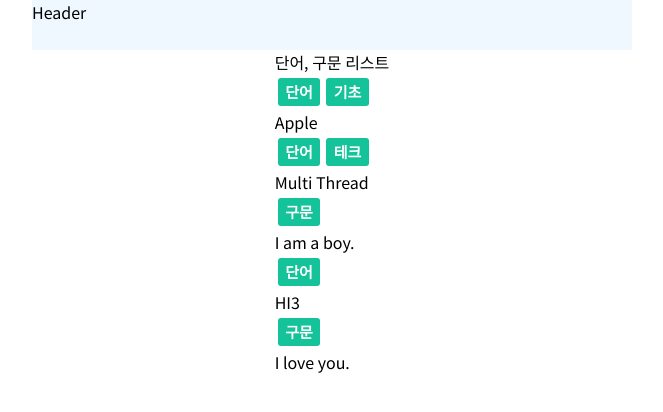
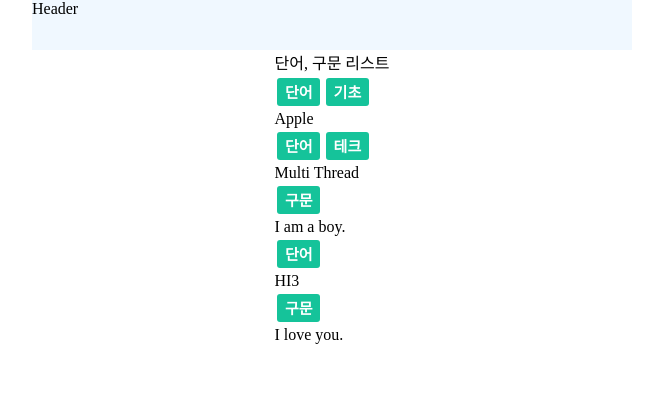
Before and after one commit to longdoheun/project-syntext, a React (Create React App) app: page / in a window 1280 px wide. Shown: the top 412 px of the page, without its empty margins (308-971 px from the left). Built offline with nearby package versions, Linux system fonts and the light colour scheme.

Commit message:
noto sans configuration

```diff
--- /dev/null
+++ b/src/styles/GlobalFonts.jsx
@@ -0,0 +1,6 @@
+/** @jsxImportSource @emotion/react */
+import { css, Global } from "@emotion/react";
+
+export const NotoSans = css`
+  font-family: 'Noto Sans KR', sans-serif;
+`;
--- a/src/styles/GlobalStyle.jsx
+++ b/src/styles/GlobalStyle.jsx
@@ -23,7 +23,6 @@ const globalStyle = css`
     width: 100%;
     height: 100%;
     background-color: #ffffff;
-    font-family: 'Noto Sans KR', sans-serif;
   }
   #root {
     width: 100%;
```
